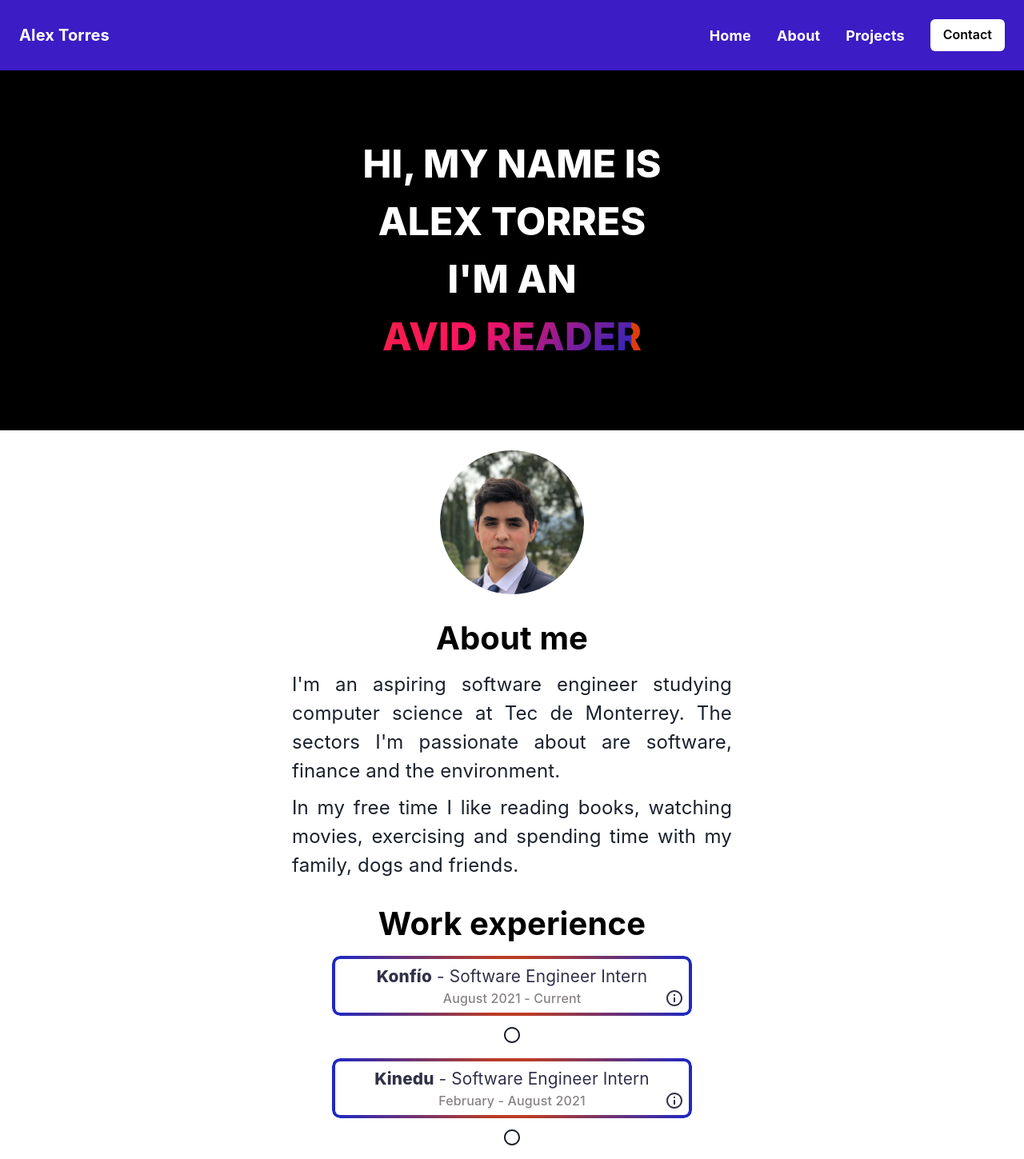
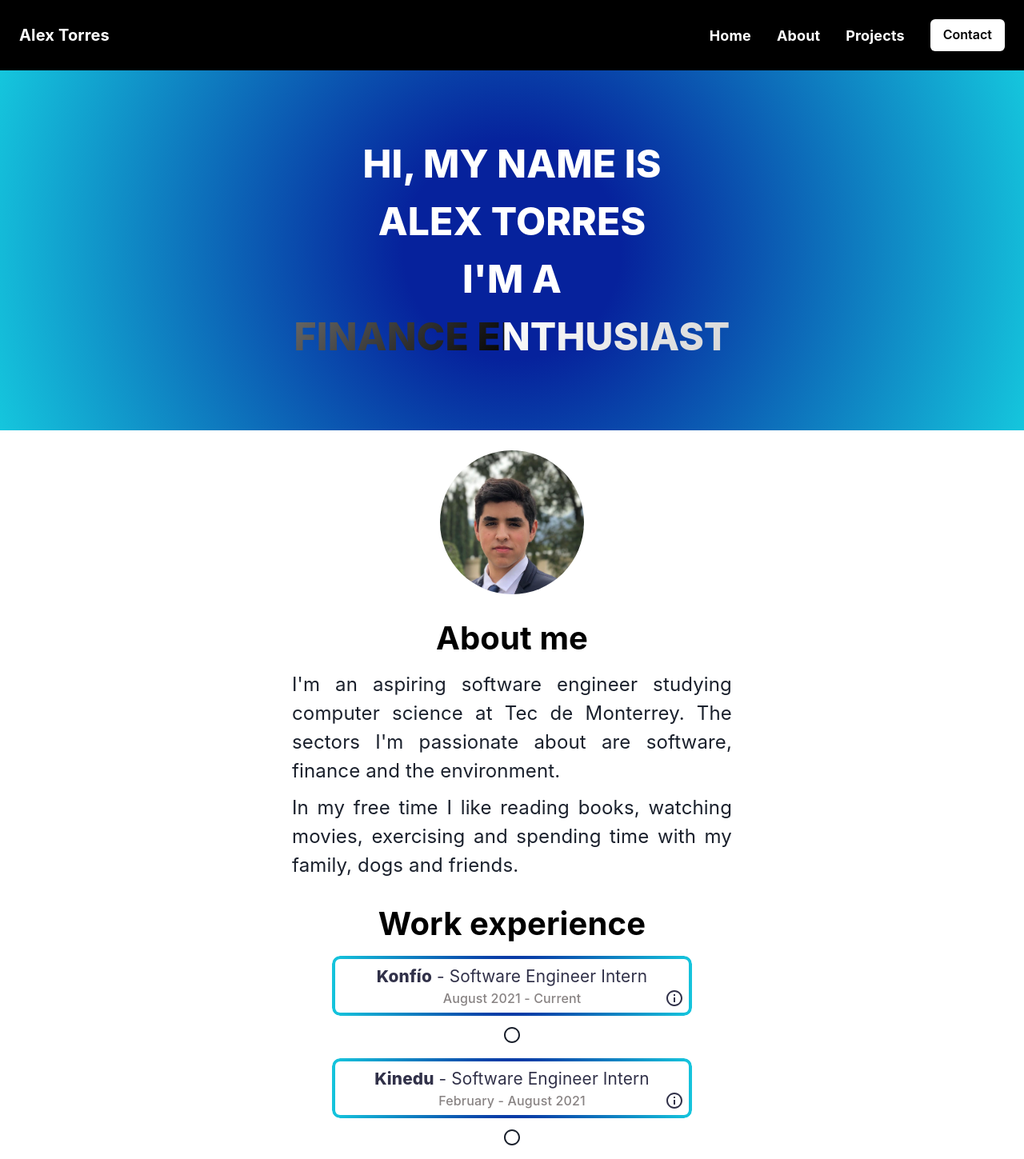
Before and after one commit to AlexTorres88/personal-website-v2, a React (Create React App) app: page / in a window 1280 px wide. Shown: the top 1449 px of the page at 80% size. Built offline with nearby package versions, Linux system fonts and the light colour scheme.

Commit message:
Feature: change website color

```diff
--- a/src/assets/WorkExperience/WorkExperience.css
+++ b/src/assets/WorkExperience/WorkExperience.css
@@ -23,7 +23,7 @@ right:0;
 bottom:0;
 padding: 4px;
 border-radius: 10px;
-background: radial-gradient(circle, rgb(218, 65, 5) 0%, rgb(28, 40, 197) 100%);
+background: radial-gradient(circle, rgb(6, 34, 156), rgb(21, 198, 221));
 -webkit-mask:
     linear-gradient(#fff 0 0) content-box,
     linear-gradient(#fff 0 0);
@@ -56,7 +56,7 @@ mask-composite: exclude;
 .btn-resume {
     margin: 10px 0;
     padding: 10px 20px;
-    background-image: linear-gradient(to right, rgb(218, 65, 5) 0%, rgb(28, 40, 197) 100%);
+    background-image: linear-gradient(to right, rgb(6, 34, 156) 30%, rgb(21, 198, 221));
     border-radius: 10px;
     color: white;
     font-size: 1.5rem;
--- a/src/assets/components/Navigation.css
+++ b/src/assets/components/Navigation.css
@@ -7,16 +7,16 @@
 }
 
 .navbar-active {
-    background-color: rgb(59, 28, 197);
+    background-color: rgb(0, 0, 0);
     color: white;
 }
 
 .nav-line {
-    background: linear-gradient(to right, rgb(218, 65, 5) 0%, rgb(28, 40, 197) 100%);
+    background: linear-gradient(to right, rgb(6, 34, 156) 50%, rgb(21, 198, 221));
     height: 16px;
 }
 
 .link-text:hover {
     text-decoration: none !important;
-    color: rgb(84, 29, 236);
+    color: rgb(21, 198, 221);
 }
--- a/src/assets/modules/home/Home.css
+++ b/src/assets/modules/home/Home.css
@@ -1,7 +1,7 @@
 /* Top container */
 
 .top-container-wrapper {
-    background-color: black;
+    background: radial-gradient(circle, rgb(6, 34, 156) 20%, rgb(21, 198, 221));
     min-height: 450px;
     display: flex;
     justify-content: center;
@@ -24,9 +24,9 @@
    text-transform: uppercase;
   background-image: linear-gradient(
     -225deg,
-    rgb(218, 65, 5),
-    #ff1361 67%,
-    rgb(28, 40, 197) 100%
+    rgb(255, 255, 255),
+    #b9b9b8 50%,
+    rgb(0, 0, 0) 100%
   );
   background-size: auto auto;
   background-clip: border-box;
@@ -35,7 +35,7 @@
   background-clip: text;
   -webkit-background-clip: text;
   -webkit-text-fill-color: transparent;
-  animation: textclip 4s linear infinite;
+  animation: textclip 8s linear infinite;
   display: inline-block;
 }
 
@@ -98,7 +98,7 @@
 }
 
 .mc-contact-wrapper {
-    background-image: radial-gradient(circle, rgb(218, 65, 5) 0%, rgb(28, 40, 197) 100%);
+    background-image: radial-gradient(circle, rgb(6, 34, 156) 20%, rgb(21, 198, 221));
     text-align: center;
     padding: 5%;
 }
@@ -156,7 +156,7 @@
     margin-top: 20px;
     padding: 10px 30px;
     color: white;
-    background: linear-gradient(to left, black 50%, rgb(40, 13, 194) 50%) right;
+    background: linear-gradient(to left, black 50%, rgb(13, 91, 194) 50%) right;
     background-size: 200%;
     transition: .5s ease-out;
     font-weight: 700;
@@ -189,7 +189,7 @@
 .books-container {
     padding: 25px 20px;
     min-height: 450px;
-    background: radial-gradient(circle, rgb(218, 65, 5) 0%, rgb(28, 40, 197) 100%);;
+    background: linear-gradient(to right, rgb(6, 34, 156) 30%, rgb(21, 198, 221));
 }
 
 .bc-title {
--- a/src/modules/home/TopContainer.jsx
+++ b/src/modules/home/TopContainer.jsx
@@ -21,7 +21,7 @@ const TopContainer = () => {
     }
 
     useEffect(() => {
-        const timer = setTimeout(() => handleText(index + 1), 4000);
+        const timer = setTimeout(() => handleText(index + 1), 8000);
         return () => clearTimeout(timer);
       }, [index]);
 
--- a/src/utils/theme.js
+++ b/src/utils/theme.js
@@ -2,7 +2,7 @@ import { extendTheme } from "@chakra-ui/react";
 
 const colors = {
   primary: {
-    100: "#541dec",
+    100: "rgb(21, 198, 221)",
   }
 };
 
```
